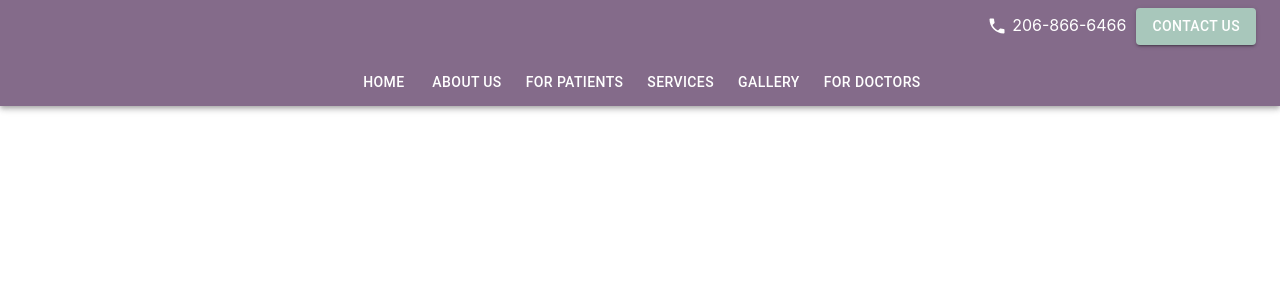
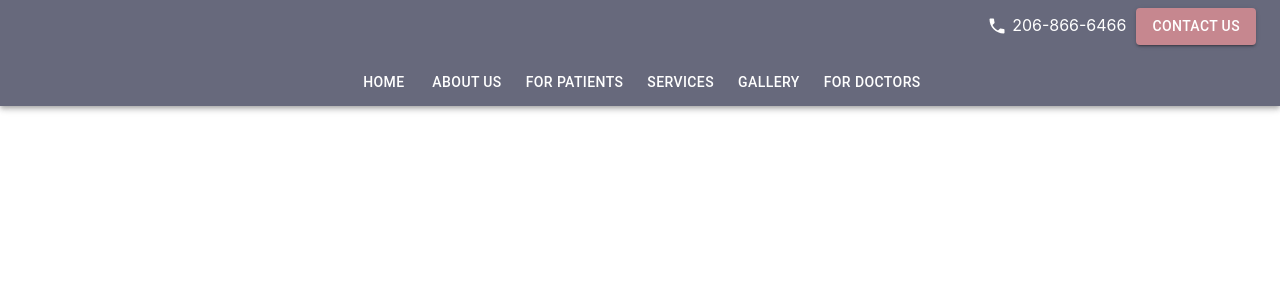
Before and after one commit to jambao24/bergin-prosthodontics, a React (Create React App) app: page / in a window 1280 px wide. Shown: the top 300 px of the page. Built offline with nearby package versions, Linux system fonts and the light colour scheme.

Commit message:
Changed theme and spacing.

```diff
--- a/src/Theme.js
+++ b/src/Theme.js
@@ -4,13 +4,13 @@ const theme = createMuiTheme({
   palette: {
     primary: {
       // light: will be calculated from palette.primary.main,
-      main: '#846B8A',
+      main: '#67697C',
       // main: '#F08080',
       // dark: will be calculated from palette.primary.main ,
       contrastText: 'white'
     },
     secondary: {
-      main: '#A8C7BB',
+      main: '#C6878F',
       // dark: will be calculated from palette.secondary.main, main: '#F8AD9D',
       contrastText: 'white'
     }
--- a/src/components/Navigation/TabDropdown/TabDropdown.js
+++ b/src/components/Navigation/TabDropdown/TabDropdown.js
@@ -47,6 +47,7 @@ class TabDropdown extends Component {
     return (
       <div onMouseLeave={this.hideDropdown}>
         <AppBar position="static">
+
             <Tabs
               value={tabIndex}
               indicatorColor="primary"
@@ -75,6 +76,7 @@ class TabDropdown extends Component {
                 </MenuList>
               </Paper>
             </Popper>
+
         </AppBar>
       </div>
     );
```
